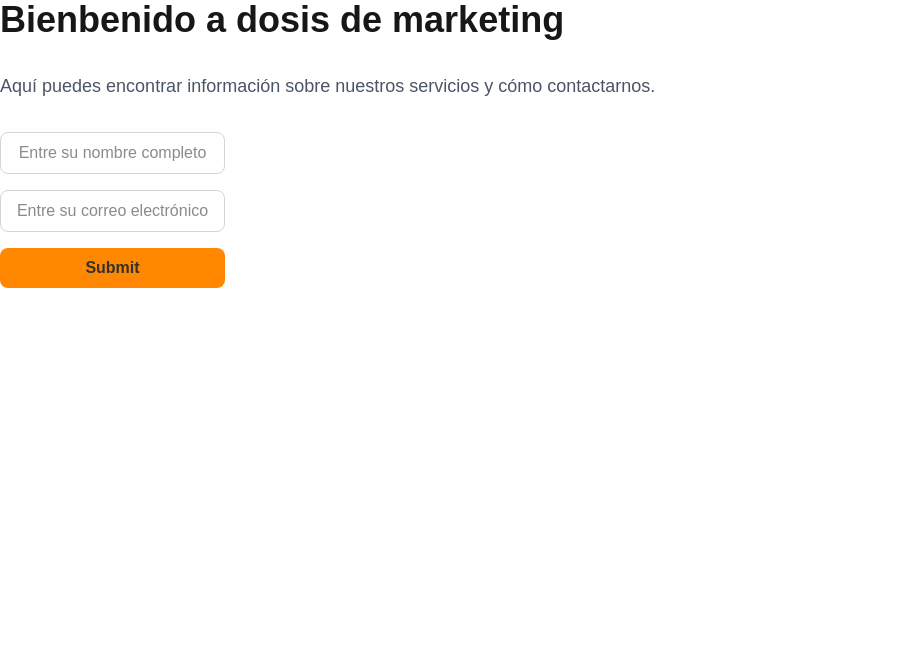
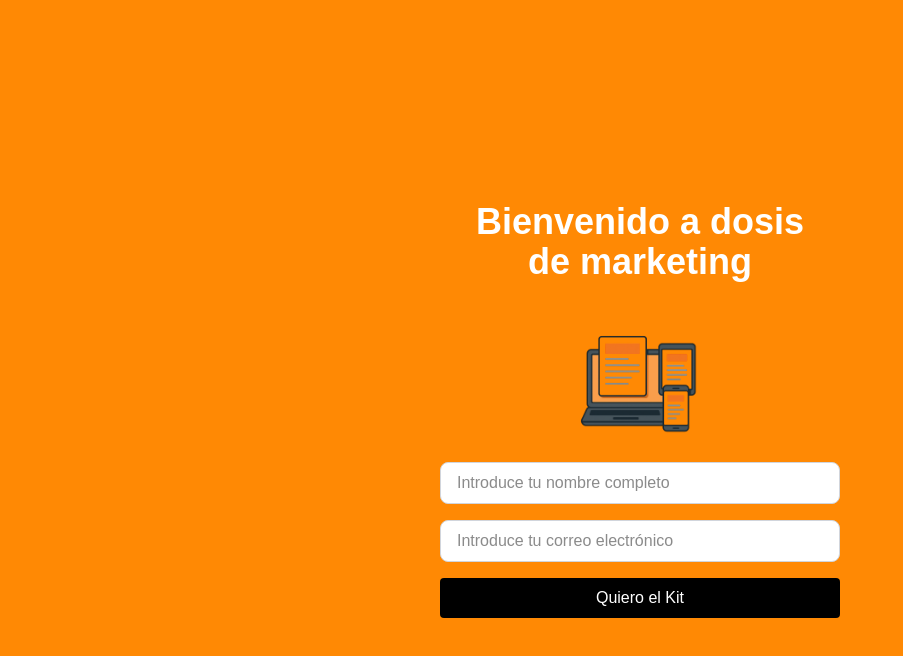
Before and after one commit to wgfs40/customer_contact, a Next.js app: page / in a window 1280 px wide. Shown: the top 656 px of the page, without its empty margins (0-903 px from the left). Built offline with nearby package versions, Linux system fonts and the light colour scheme.

Commit message:
Implement code changes to enhance functionality and improve performance

```diff
--- /dev/null
+++ b/Components/forms/KitForm.tsx
@@ -0,0 +1,93 @@
+"use client";
+
+import Image from "next/image";
+import CustomInput from "../customs/CustomInput";
+import { useState, useEffect } from "react";
+import { SaveCustomerInfo } from "@/actions/customer_info";
+
+const KitForm = () => {
+  const [isLoading, setIsLoading] = useState(false);
+  const [message, setMessage] = useState("");
+
+  const handleSubmit = async (event: React.FormEvent<HTMLFormElement>) => {
+    event.preventDefault();
+    setIsLoading(true);
+    setMessage("");
+
+    try {
+      const formData = new FormData(event.currentTarget);
+      const customerData = {
+        name: formData.get("name") as string,
+        email: formData.get("email") as string,
+      };
+
+      await SaveCustomerInfo(customerData);
+      setMessage("Información del cliente guardada con éxito!");
+      // Reset form
+      //event.currentTarget.reset();
+    } catch (error) {
+      console.error("Error saving customer information:", error);
+      setMessage(
+        "Error al guardar la información del cliente. Por favor, inténtalo de nuevo."
+      );
+    } finally {
+      setIsLoading(false);
+    }
+  };
+  useEffect(() => {
+    if (message) {
+      const timer = setTimeout(() => setMessage(""), 10000);
+      return () => clearTimeout(timer);
+    }
+  }, [message]);
+
+  return (
+    <div className="bg-orange-400 p-6 rounded-lg max-w-md mx-auto">
+      <h1 className="text-4xl font-bold p-5 text-center text-white mb-4">
+        Bienvenido a dosis de marketing
+      </h1>
+      <div className="mb-4 text-center">
+        <Image
+          src="/images/kit-illustration.png"
+          alt="Ilustración de kit"
+          width={128}
+          height={128}
+          className="mx-auto mb-4 w-32 h-auto"
+        />
+      </div>
+      <form className="space-y-4" onSubmit={handleSubmit}>
+        <CustomInput
+          name="name"
+          type="text"
+          placeholder="Introduce tu nombre completo"
+          className="w-full px-4 py-2 border bg-white border-gray-300 rounded focus:outline-none focus:ring-2 focus:ring-black"
+        />
+        <CustomInput
+          name="email"
+          type="email"
+          placeholder="Introduce tu correo electrónico"
+          className="w-full px-4 py-2 border bg-white border-gray-300 rounded focus:outline-none focus:ring-2 focus:ring-black"
+        />
+
+        <button
+          disabled={isLoading}
+          type="submit"
+          className="w-full bg-black text-white py-2 rounded hover:bg-gray-800 transition"
+        >
+          {isLoading ? "Guardando..." : " Quiero el Kit"}
+        </button>
+        {message && (
+          <p
+            className={`text-center ${
+              message.includes("Error") ? "text-red-800" : "text-white"
+            }`}
+          >
+            {message}
+          </p>
+        )}
+      </form>
+    </div>
+  );
+};
+
+export default KitForm;
--- a/app/page.tsx
+++ b/app/page.tsx
@@ -1,15 +1,10 @@
-import CustomerInfoForm from "@/Components/forms/CustomerInfoForm";
+import KitForm from "@/Components/forms/KitForm";
 
 export default function Home() {
   return (
     <div>
-      <main className="flex flex-col gap-[32px] row-start-2 items-center sm:items-start">
-        <h1 className="text-4xl font-bold">Bienbenido a dosis de marketing</h1>
-        <p className="text-lg text-gray-600">
-          Aquí puedes encontrar información sobre nuestros servicios y cómo
-          contactarnos.
-        </p>
-        <CustomerInfoForm />
+      <main className="flex flex-col gap-[32px] items-center justify-center min-h-screen bg-orange-400">
+        <KitForm />
       </main>
       <footer className="row-start-3 flex gap-[24px] flex-wrap items-center justify-center"></footer>
     </div>
```
Also changed, not shown: public/images/kit-illustration.png (added).
